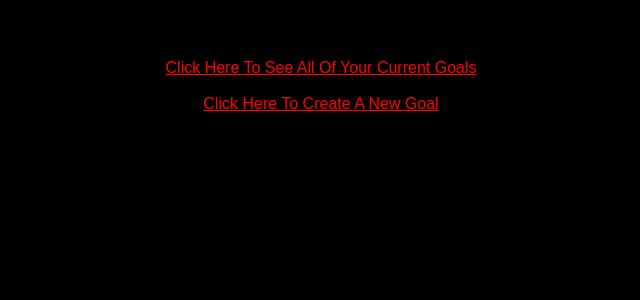
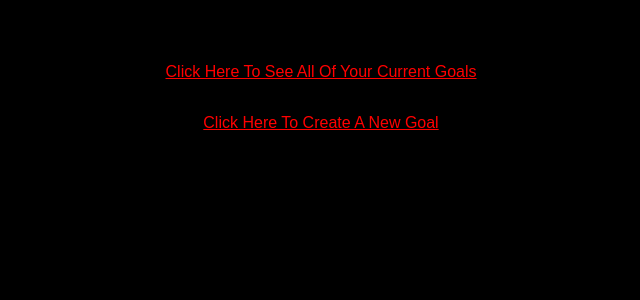
Before and after one commit to OGonzalezNYC/goals-frontend, a React (Create React App) app: page / in a window 1280 px wide. Shown: the top 300 px of the page, without its empty margins (319-959 px from the left). Built offline with nearby package versions, Linux system fonts and the light colour scheme; no server answers.

Commit message:
line-height.

```diff
--- a/src/App.css
+++ b/src/App.css
@@ -30,6 +30,8 @@ body {
 
   font-weight: 300;
 
+  line-height: 1.6em;
+
   text-align: center;
 }
 
```
